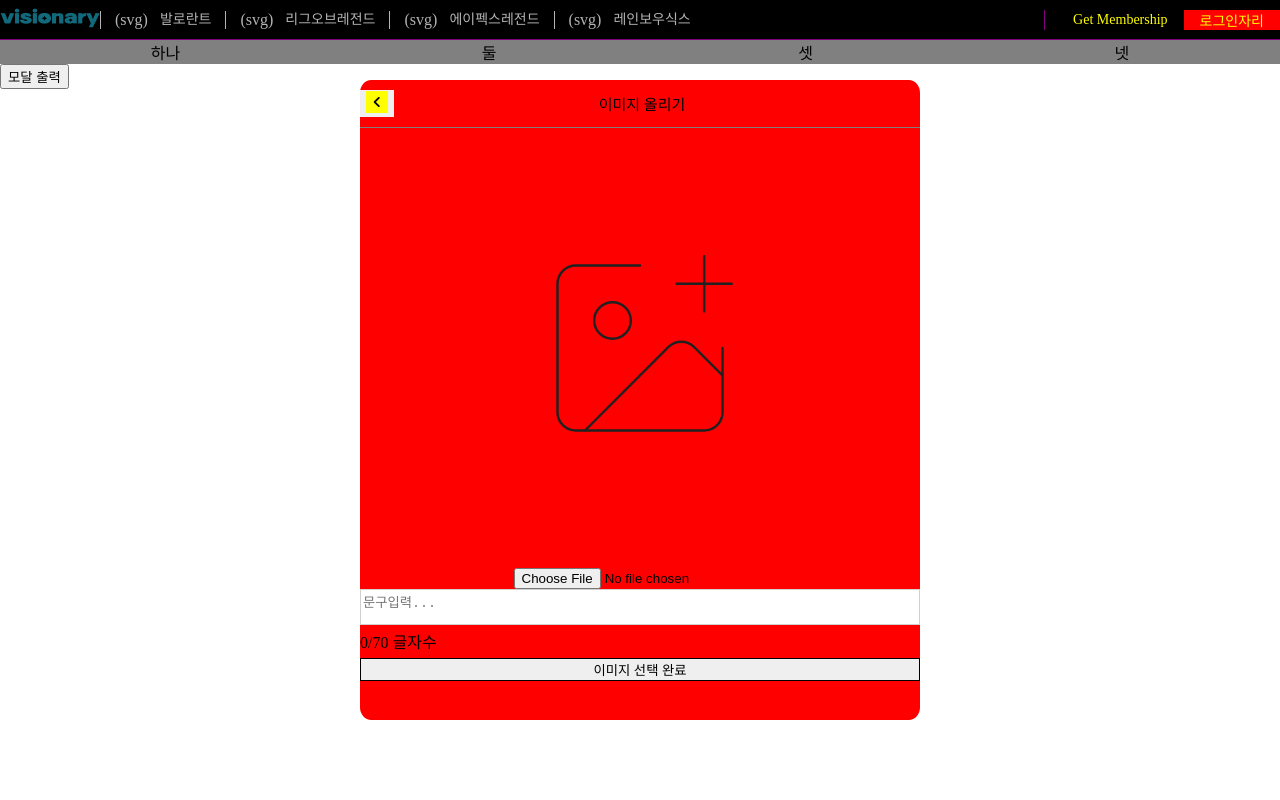
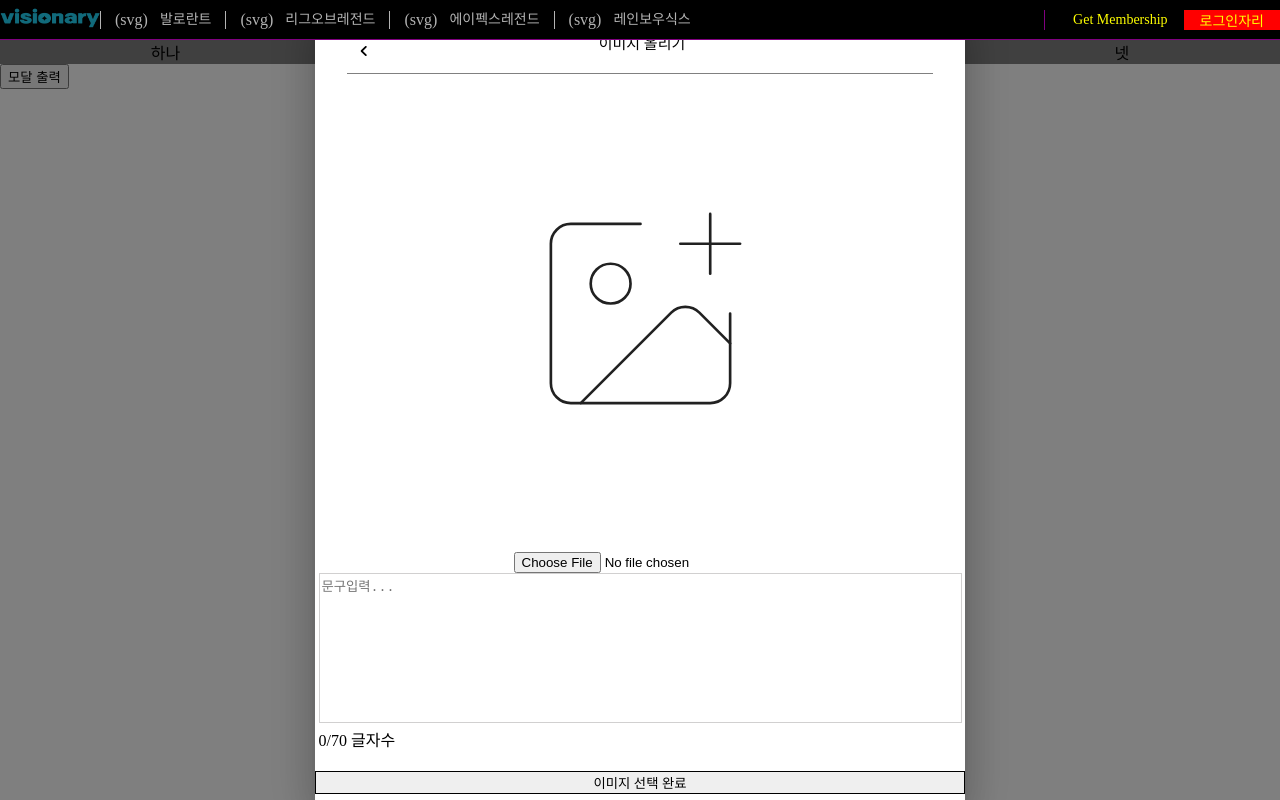
Before and after one commit to PossumCircus/Visionary, a React (Create React App) app: page / in a window 1280 px wide. Both pictures are taken after a click on the button "모달 출력". Built offline with nearby package versions, Linux system fonts and the light colour scheme.

Commit message:
feat/#8/Modal
Material UI 도입

```diff
--- a/package.json
+++ b/package.json
@@ -3,6 +3,9 @@
   "version": "0.1.0",
   "private": true,
   "dependencies": {
+    "@emotion/react": "^11.11.3",
+    "@emotion/styled": "^11.11.0",
+    "@mui/material": "^5.15.9",
     "@testing-library/jest-dom": "^5.17.0",
     "@testing-library/react": "^13.4.0",
     "@testing-library/user-event": "^13.5.0",
--- a/src/components/VisionBoard/VisionBoardModal.jsx
+++ b/src/components/VisionBoard/VisionBoardModal.jsx
@@ -1,19 +1,14 @@
 import React, { useState, useRef } from 'react';
+import { Modal, Box } from '@mui/material';
 import arrowBack from './assets/arrow_back_icon.svg';
 import media from './assets/media_icon.svg';
 
 import styles from './VisionBoardModal.module.scss';
 
-
-// {
-//   // isOpen,
-//   // closeModal,
-//   // handleImageAndTextSelect,
-//   // readOnly
-// }
-export default function VisionBoardModal({
+export default function ProtoModal({
   isModalOpen,
-  closeModal,
+  handleCloseModal,
+  // handleImageAndTextSelect,
   readOnly
 }) {
   const [imgFile, setImgFile] = useState('');
@@ -23,7 +18,7 @@ export default function VisionBoardModal({
 
   const handleModalClose = () => {
     if (window.confirm('게시물 작성을 취소하시겠습니까?')) {
-      closeModal();
+      handleCloseModal();
     }
   };
 
@@ -46,7 +41,7 @@ export default function VisionBoardModal({
         const selectedImg = reader.result;
         // handleImageAndTextSelect(selectedImg, text);
       };
-      // closeModal();
+    //   closeModal();
     } else {
       alert('이미지와 문구를 모두 등록해 주세요.'); // 경고 메시지 표시
     }
@@ -70,9 +65,22 @@ export default function VisionBoardModal({
   const characterLimit = 70;
 
   return (
-    <>
-      <div className={styles.modalBackGround}>
-        <div className={styles.modalBox}>
+    <div>
+      {isModalOpen && (
+        <Modal open={isModalOpen} onClose={handleModalClose}>
+          <Box
+            sx={{
+              position: 'absolute',
+              top: '50%',
+              left: '50%',
+              transform: 'translate(-50%, -50%)',
+              width: 650,
+              height: 800,
+              bgcolor: 'background.paper',
+              boxShadow: 24,
+              p: 4,
+            }}
+          >
             <div className={styles.modalHeader}>
               <button
                 onClick={handleModalClose}
@@ -92,7 +100,6 @@ export default function VisionBoardModal({
                   alt="미리보기"
                 />
               </div>
-            <div>
               <input
                 type="file"
                 id="file"
@@ -101,10 +108,7 @@ export default function VisionBoardModal({
                 onChange={saveImgFile}
                 disabled={readOnly}
               />
-            </div>
-          </div>
-          <div className={styles.modalBottom}>
-            <div className={styles.modalWriting}>
+              <div className={styles.modalPostWrite}>
                 <textarea
                   placeholder={'문구입력...'}
                   value={text}
@@ -115,13 +119,14 @@ export default function VisionBoardModal({
                 <p>
                   {characterCount}/{characterLimit} 글자수
                 </p>
+              </div>
               <button className={styles.modalPostButton} onClick={handleSelect}>
                 이미지 선택 완료
               </button>
             </div>
+          </Box>
+        </Modal>
+      )}
     </div>
-        </div>
-      </div>
-    </>
   );
 }
--- a/src/components/VisionBoard/VisionBoardModal.module.scss
+++ b/src/components/VisionBoard/VisionBoardModal.module.scss
@@ -1,45 +1,19 @@
-.modalBackGround {
-  width: 100%;
-  background-color: grey;
-
-  .modalBox {
-    position: absolute;
-    top: 50%;
-    // top: 50%; 레이아웃의 헤더 때문에 안 보이므로 탑 70 임시 부여.
-    left: 50%;
-    transform: translate(-50%, -50%);
-    width: 70vh;
-    height: 80vh;
-    background-color: red;
-    border-radius: 2%;
-    display: flex;
-    flex-direction: column;
-    justify-content: center;
-    align-items: center;
-
 .modalHeader {
   box-sizing: border-box;
   display: flex;
   align-items: center;
-      justify-content: center;
-      width: 100%;
-      padding: 10px 0;
 
   border-bottom: 1px gray solid;
 
   .modalCloseButton {
     border: none;
+    background-color: white;
     cursor: pointer;
-
-        &>img {
-          width: 22px;
-          height: 22px;
-          background-color: yellow;
-        }
   }
 
   .modalTitle {
     margin-right: 30px;
+    margin-bottom: 20px;
     flex-grow: 1;
     text-align: center;
 
@@ -48,45 +22,46 @@
 }
 
 .modalMain {
+
   color: black;
+
   display: flex;
   flex-direction: column;
-      align-items: center;
-      width: 100%;
-      .modalUploadFile {
-        position: relative;
-        width: 100%;
-        height: 55vh;
-
-        display: flex;
   justify-content: center;
   align-items: center;
 
-        .modalUploadImg {
+  .modalUploadFile {
+
+    position : relative;
+    width : 100%;
+    height : 478px;
+
+    display:flex;
+    justify-content: center;
+    align-items: center;
+
+    .modalUploadImg{
       position: absolute;
       // top:0;
       // left:0;
     }
   }
-    }
 
-    .modalBottom {
-      width: 100%;
-      height: 25vh;
 
-      .modalWriting {
+  .modalPostWrite {
+
     &>textarea {
       border: 1px solid #d1d0d0;
-          width: 100%;
+      width: 643px;
+      // 100%로 조정 필요
+      height: 150px;
       resize: none;
+    }
   }
 
   .modalPostButton {
-          width: 100%;
+    width: 650px;
     border: 1px solid;
-          margin-top: 5px;
+    margin-top : 20px;
   }
 }
-    }
-  }
-}
```
Also changed, not shown: 1 other file (tests, documents, lock files or other folders). Lines whose indentation alone changed are shown as unchanged.
